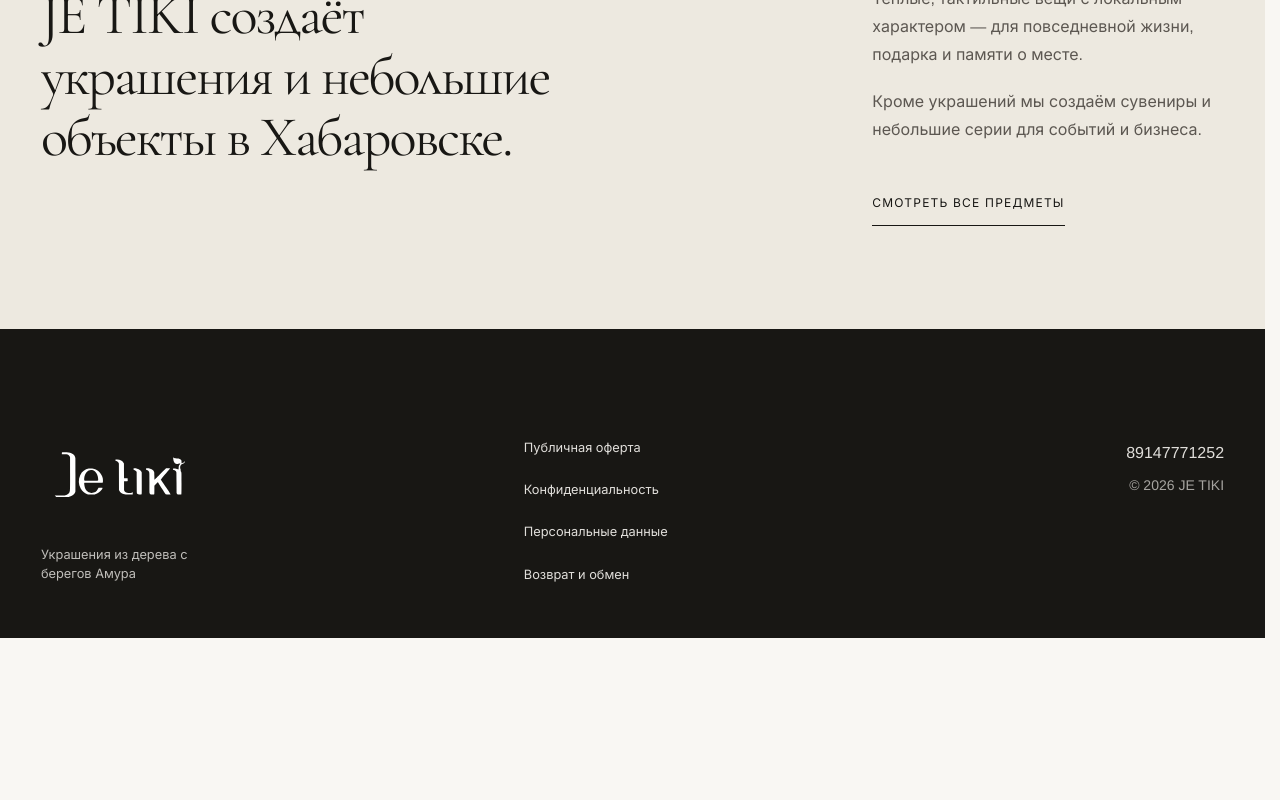
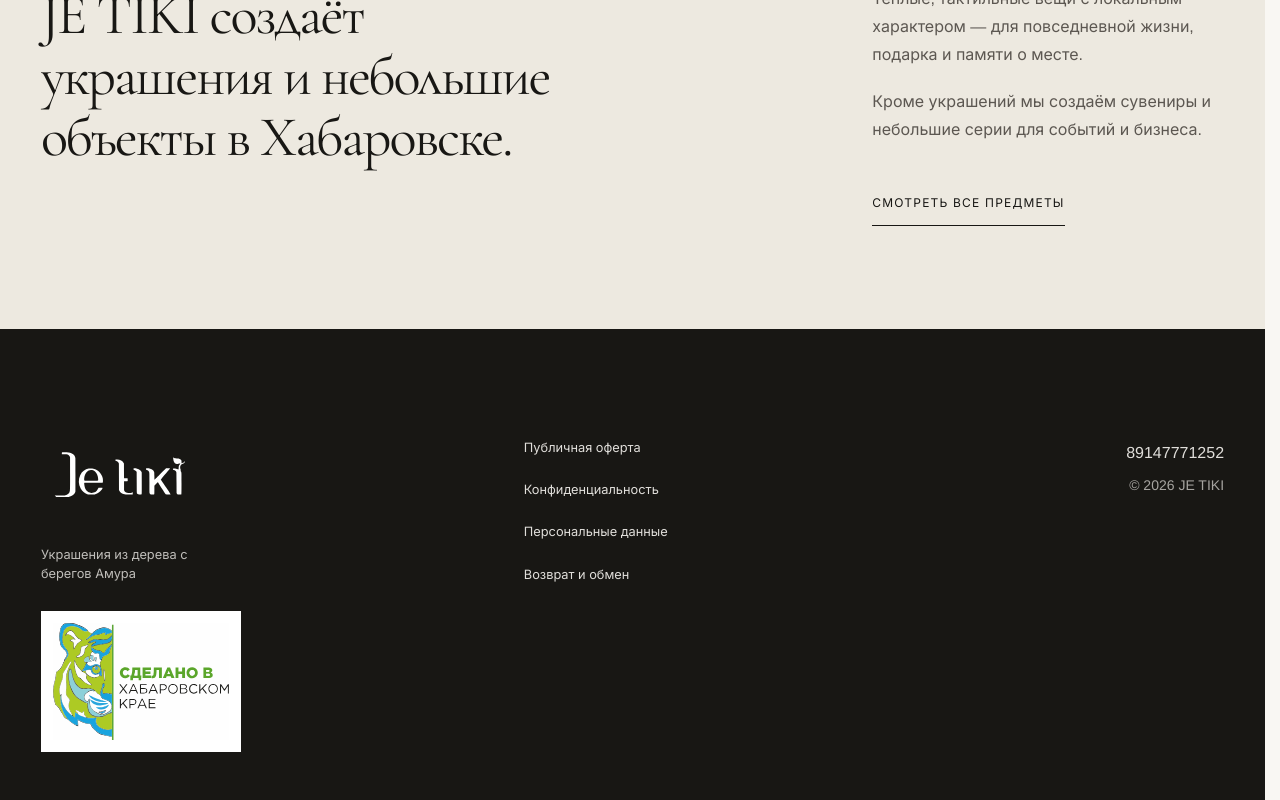
Before and after one commit to circon3m22/je-tiki, a Next.js app: page / in a window 1280 px wide. Shown: the part 2120-2920 px from the top of the page. Before the commit the page ends 2758 px from the top, so only its background shows below. Built offline with nearby package versions, Linux system fonts and the light colour scheme; no server answers; the database is empty; a web font is replaced by a local one.

Commit message:
Add Made in Khabarovsk Krai SVG mark to footer

```diff
--- a/app/globals.css
+++ b/app/globals.css
@@ -333,6 +333,8 @@ img { object-fit: cover; }
 }
 .footer-mark { width: fit-content; display: block; margin: 0 0 1.25rem; text-decoration: none; }
 .footer-mark img { display: block; width: clamp(8rem, 13vw, 12rem); height: auto; filter: invert(1); }
+.footer-region-mark { display: block; width: fit-content; max-width: 100%; margin-block-start: 1.75rem; padding: 0.75rem; background: #fff; }
+.footer-region-mark img { display: block; width: 11rem; max-width: 100%; height: auto; }
 .muted { color: var(--ink-soft); }
 .site-footer .muted { color: oklch(0.8 0.006 87); }
 .footer-links { display: grid; gap: 0.65rem; align-content: start; }
--- a/components/footer.tsx
+++ b/components/footer.tsx
@@ -19,6 +19,14 @@ export function Footer() {
           <Image src={assetPath("/je-tiki-logo-v2.svg")} alt="" width={241} height={98} />
         </Link>
         <p className="muted">{contacts.footer_text}</p>
+        <a className="footer-region-mark" href="https://sdelanovkhv.ru/">
+          <Image
+            src={assetPath("/made-in-khabarovsk-krai.svg")}
+            alt="Сделано в Хабаровском крае"
+            width={2047}
+            height={1354}
+          />
+        </a>
       </div>
       <div className="footer-links" aria-label="Юридическая информация">
         <Link href="/legal/offer">Публичная оферта</Link>
```
Also changed, not shown: public/made-in-khabarovsk-krai.svg (added).
